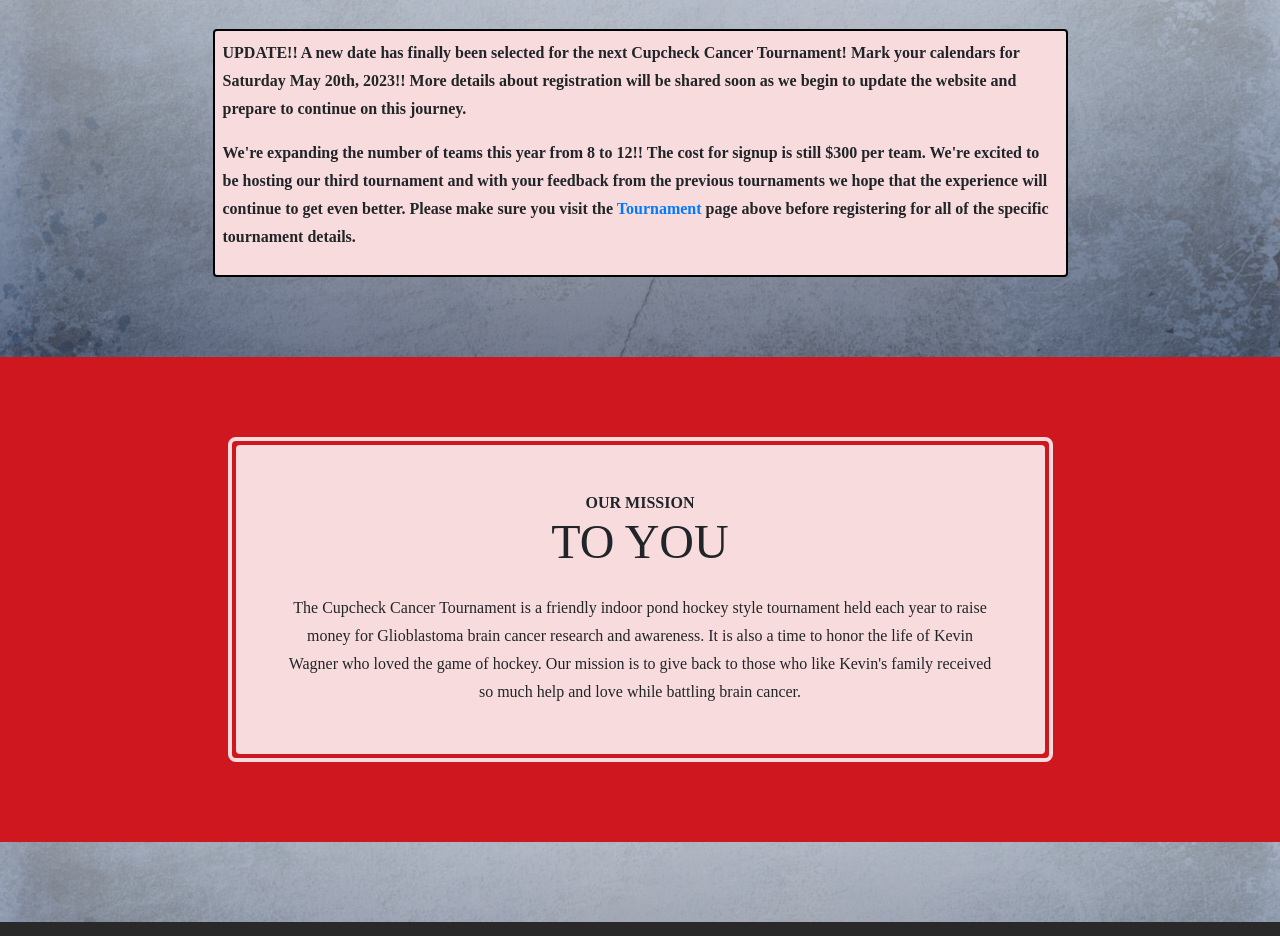
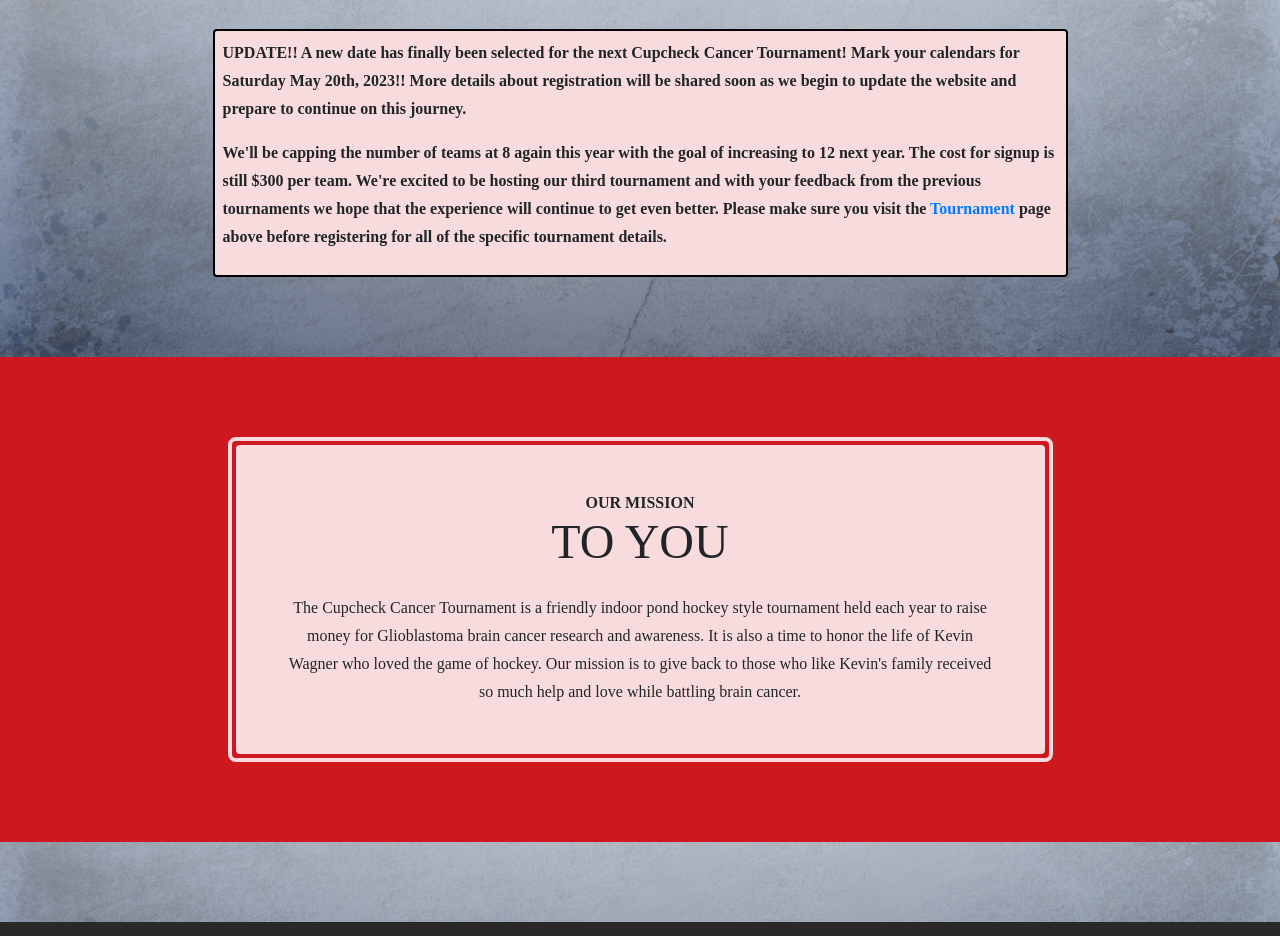
Before and after one commit to SimmonsCS28/cc-api, an Angular app in the folder Web/ClientApp/: page /home in a window 1280 px wide. Shown: the part 1100-2036 px from the top of the page. Built offline with nearby package versions, Linux system fonts and the light colour scheme.

Commit message:
Changed Tournament Info
Updated the tournament info in a couple of spots to say 8 teams instead of 12.

```diff
--- a/Web/ClientApp/src/app/home/home.component.html
+++ b/Web/ClientApp/src/app/home/home.component.html
@@ -42,7 +42,8 @@
                                   the website and prepare to continue on this journey.
                                 </p>
                                 <p>
-                                  We're expanding the number of teams this year from 8 to 12!! The cost for signup is still $300 per team.
+                                  We'll be capping the number of teams at 8 again this year with the goal of increasing to 12 next year.
+                                  The cost for signup is still $300 per team.
                                   We're excited to be hosting our third tournament and with your feedback from the previous tournaments we hope
                                   that the experience will continue to get even better. Please make sure you visit the
                                   <a routerLink="/tournament">Tournament</a> page above
--- a/Web/ClientApp/src/app/tournament/tournament.component.html
+++ b/Web/ClientApp/src/app/tournament/tournament.component.html
@@ -23,7 +23,7 @@
                                     <li>Host Arena: Sun Prairie Ice Arena 838 Grove St, Sun Prairie, WI 53590</li>
                                     <li>Registration and Check-in Time: 8am.</li>
                                     <li>First games begin at 9am.</li>
-                                    <li>The tournament will consist of 12 teams of 5-7 players in a pond hockey style setting.</li>
+                                    <li>The tournament will consist of 8 teams of 5-7 players in a pond hockey style setting.</li>
                                     <li>Each team is required to register a minimum of 5 players.</li>
                                     <li>There will be three divisions that play each other in a round robin format.</li>
                                     <li>
```
